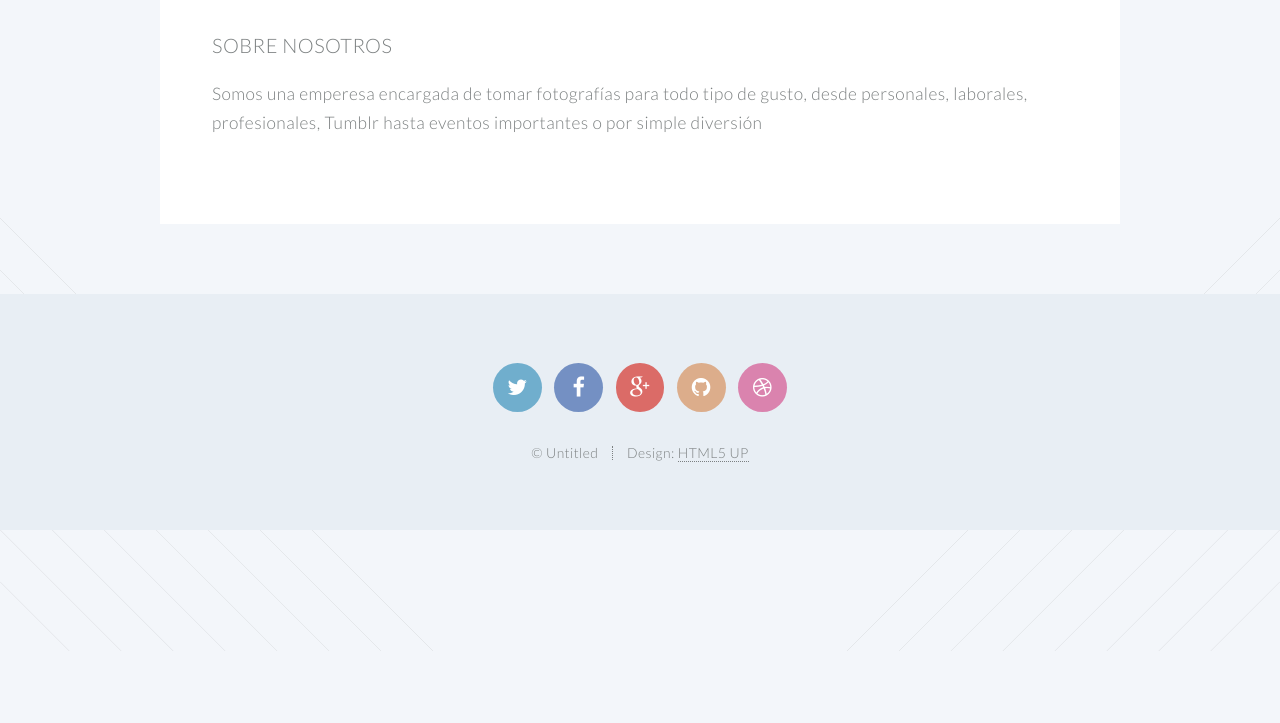
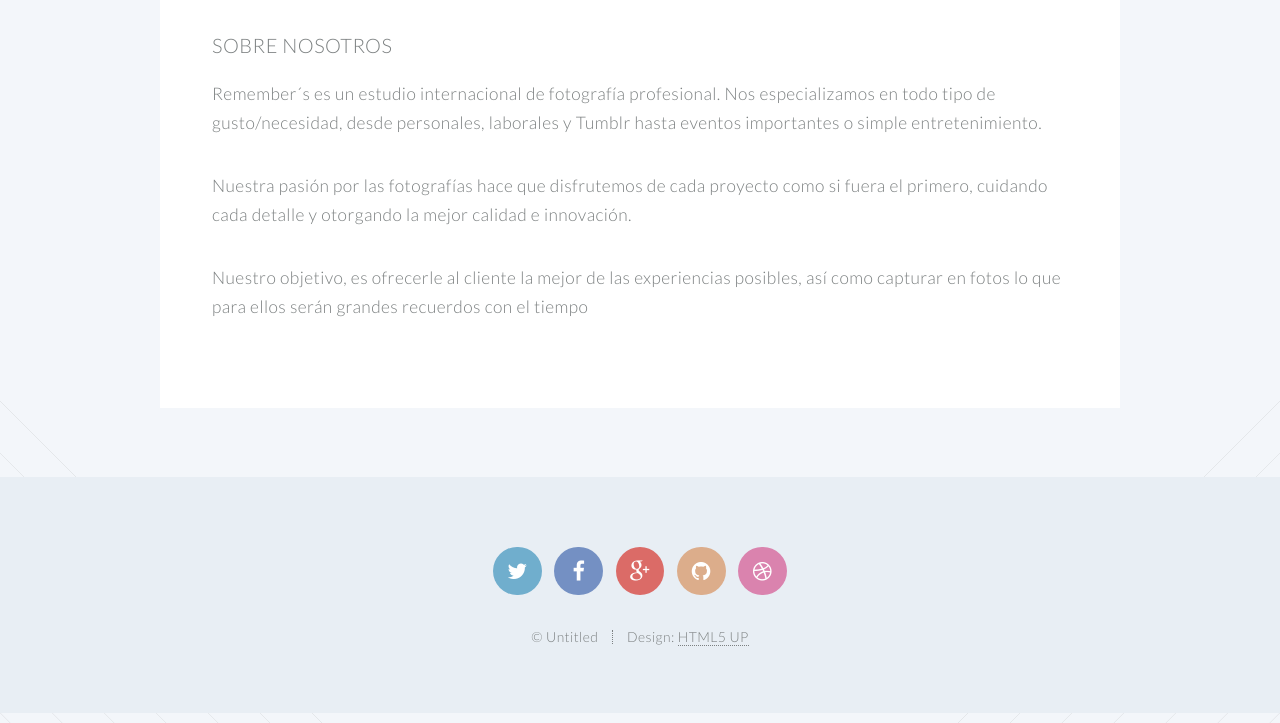
Before and after one commit to Vico2001/Vico2001.github.io, a Jekyll site: the page left-sidebar.html, which Jekyll copies as it is, in a window 1280 px wide and 900 px high, scrolled down 605 px, cut to the strip 177-900 px from the top of the window. Built offline with Jekyll 4.4.1, drawn with Linux system fonts in a browser that asks for light colours; before the commit the page ends 1433 px from its top, so only the background shows below that.

Commit message:
Update left-sidebar.html

```diff
--- a/left-sidebar.html
+++ b/left-sidebar.html
@@ -72,9 +72,13 @@
 											<header>
 												<h3>Sobre Nosotros</h3>
 											</header>
-											<p>Somos una emperesa encargada de tomar fotografías para todo tipo de gusto, desde
-											personales, laborales, profesionales, Tumblr hasta eventos importantes o por simple
-											diversión</p>
+											<p>Remember´s es un estudio internacional de fotografía profesional. Nos especializamos
+											en todo tipo de gusto/necesidad, desde personales, laborales y Tumblr
+											hasta eventos importantes o simple entretenimiento.</p>
+											<p> Nuestra pasión por las fotografías hace que disfrutemos de cada proyecto como si
+											fuera el primero, cuidando cada detalle y otorgando la mejor calidad e innovación.</p>
+											<p>Nuestro objetivo, es ofrecerle al cliente la mejor de las experiencias posibles,
+											así como capturar en fotos lo que para ellos serán grandes recuerdos con el tiempo</p>
 										</section>
 									</div>
 
```
